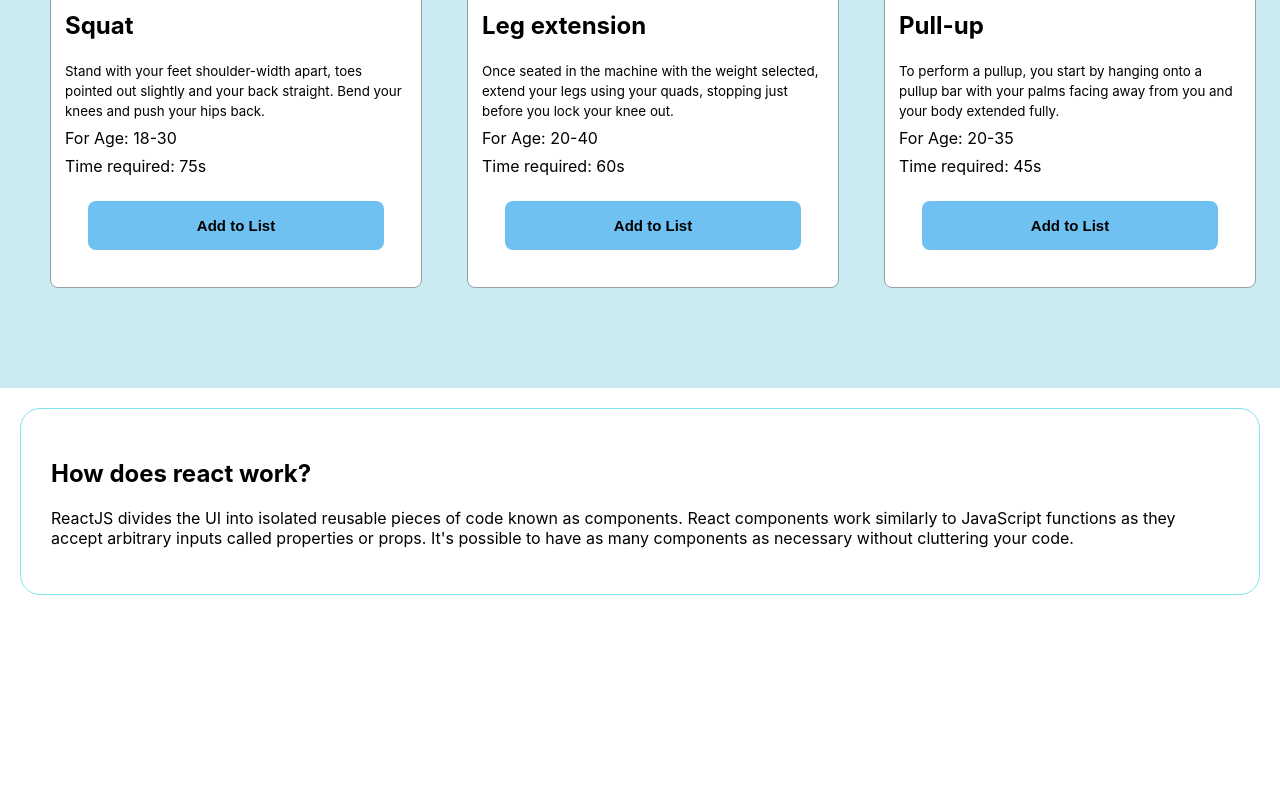
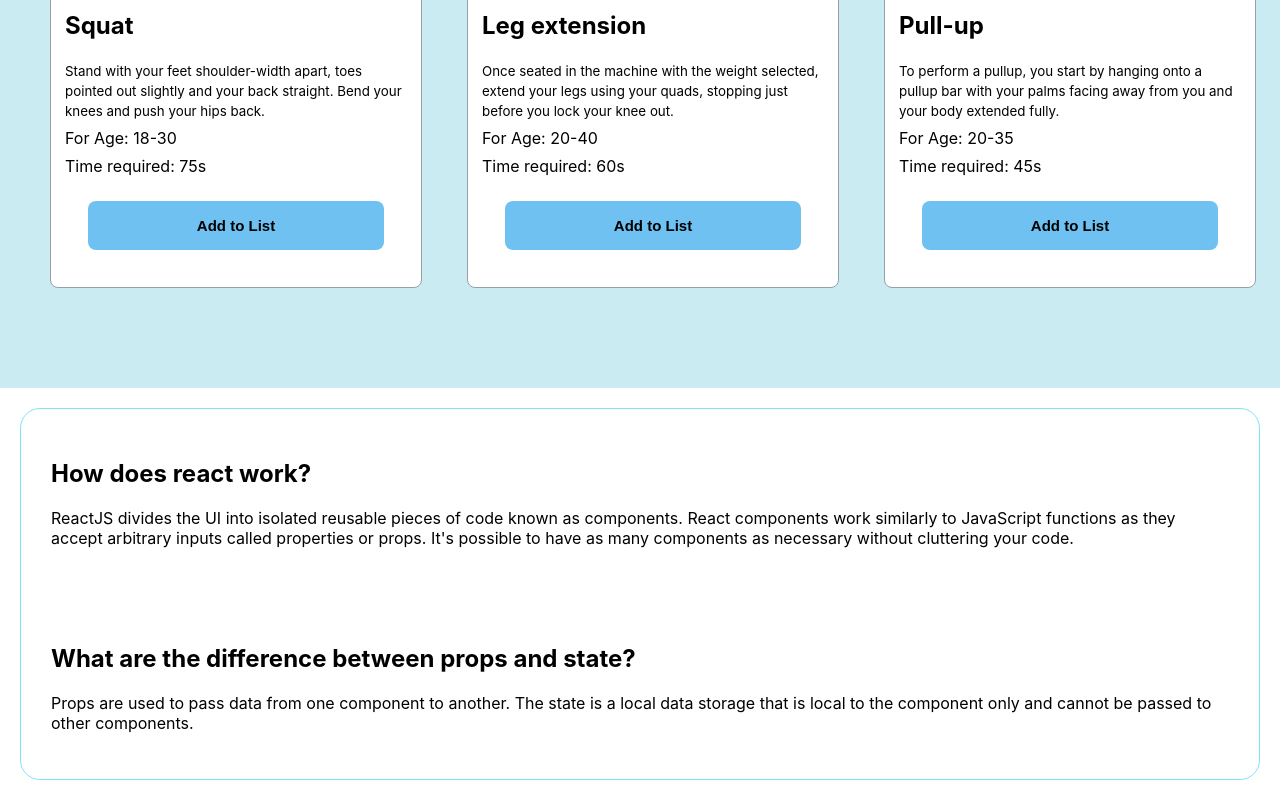
Before and after one commit to AsifKarim7/8th-Assigment-Simple-React-Total-Body-Gym, a React (Create React App) app: page / in a window 1280 px wide. Shown: the part 1141-1941 px from the top of the page. Before the commit the page ends 1756 px from the top, so only its background shows below. Built offline with nearby package versions, Linux system fonts and the light colour scheme.

Commit message:
blog q2 done

```diff
--- a/src/components/Blogs/Blogs.js
+++ b/src/components/Blogs/Blogs.js
@@ -8,6 +8,10 @@ const Blogs = () => {
                 <h2>How does react work?</h2>
                 <p>ReactJS divides the UI into isolated reusable pieces of code known as components. React components work similarly to JavaScript functions as they accept arbitrary inputs called properties or props. It's possible to have as many components as necessary without cluttering your code.</p>
             </div>
+            <div className='blog-container'>
+                <h2>What are the difference between props and state?</h2>
+                <p>Props are used to pass data from one component to another. The state is a local data storage that is local to the component only and cannot be passed to other components.</p>
+            </div>
         </div>
     );
 };
```
